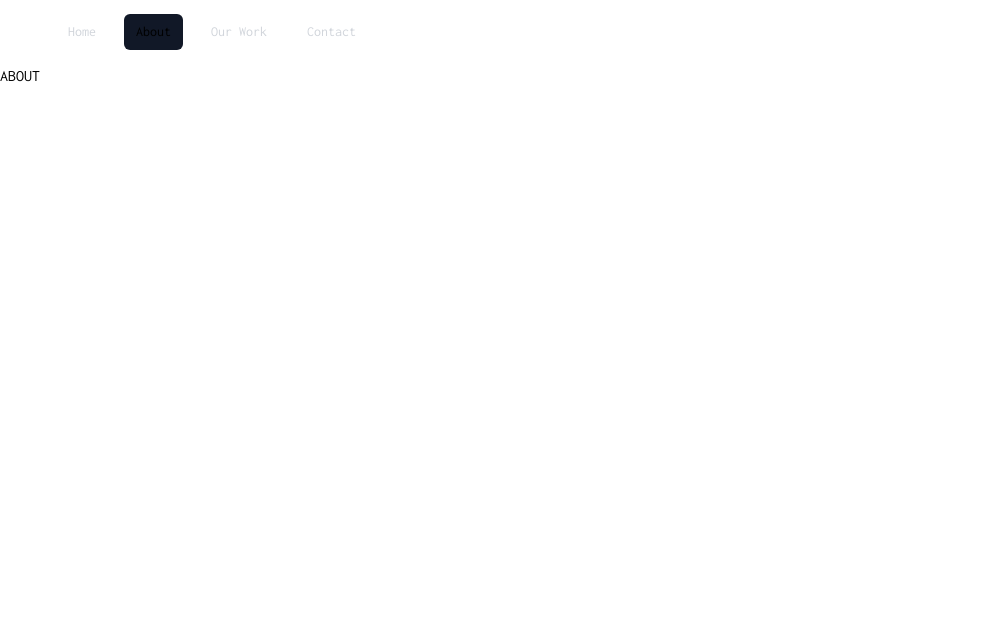
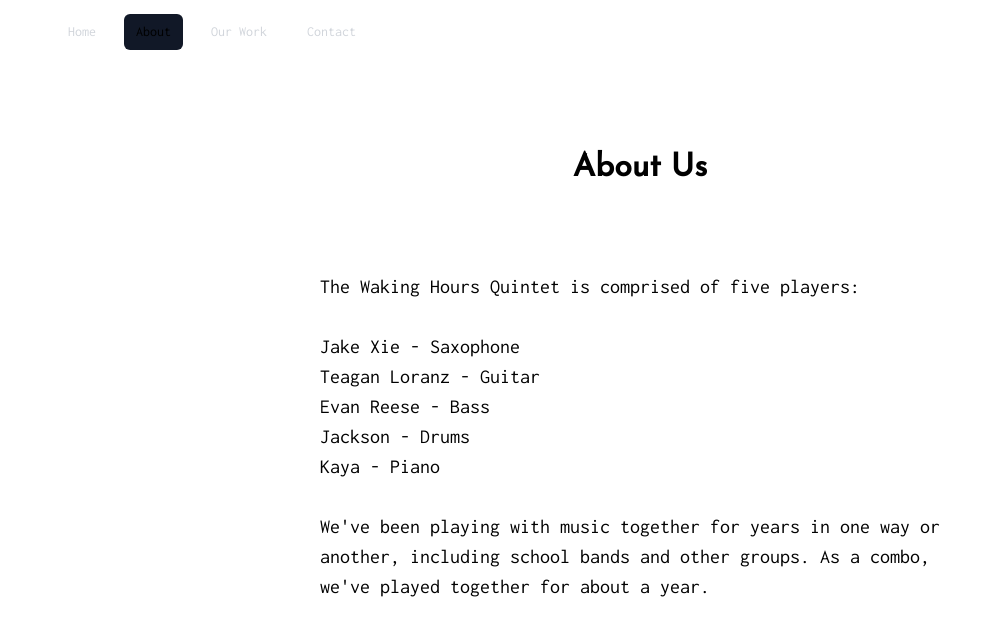
Before and after one commit to dvub/whq-site, a Next.js app: page /about in a window 1280 px wide. Shown: the top 636 px of the page, without its empty margins (0-1001 px from the left). Built offline with nearby package versions, Linux system fonts and the light colour scheme.

Commit message:
work on about

```diff
--- a/pages/about.tsx
+++ b/pages/about.tsx
@@ -1,7 +1,41 @@
 export default function About() {
-    return (
-      <main>
-        ABOUT
-      </main>
-    )
-  }
+  return (
+    <div>
+      <h1 style={{ marginTop: "10vh" }}>About Us</h1>
+      <div className="gradient">
+        <p
+          style={{
+            maxWidth: "50vw",
+            textAlign: "left",
+            margin: "auto",
+            marginTop: "10vh",
+          }}
+        >
+          The Waking Hours Quintet is comprised of five players:
+          <br/>
+          <br/>
+          <ul>
+            <li>
+              Jake Xie - Saxophone
+            </li>
+            <li>
+              Teagan Loranz - Guitar
+            </li>
+            <li>
+              Evan Reese - Bass
+            </li>
+            <li>
+              Jackson - Drums
+            </li>
+            <li>
+              Kaya - Piano
+            </li>
+          </ul>
+          <br/>
+          We&apos;ve been playing with music together for years in one way or another, including school bands and other groups.
+          As a combo, we&apos;ve played together for about a year.
+        </p>
+      </div>
+    </div>
+  );
+}
```
